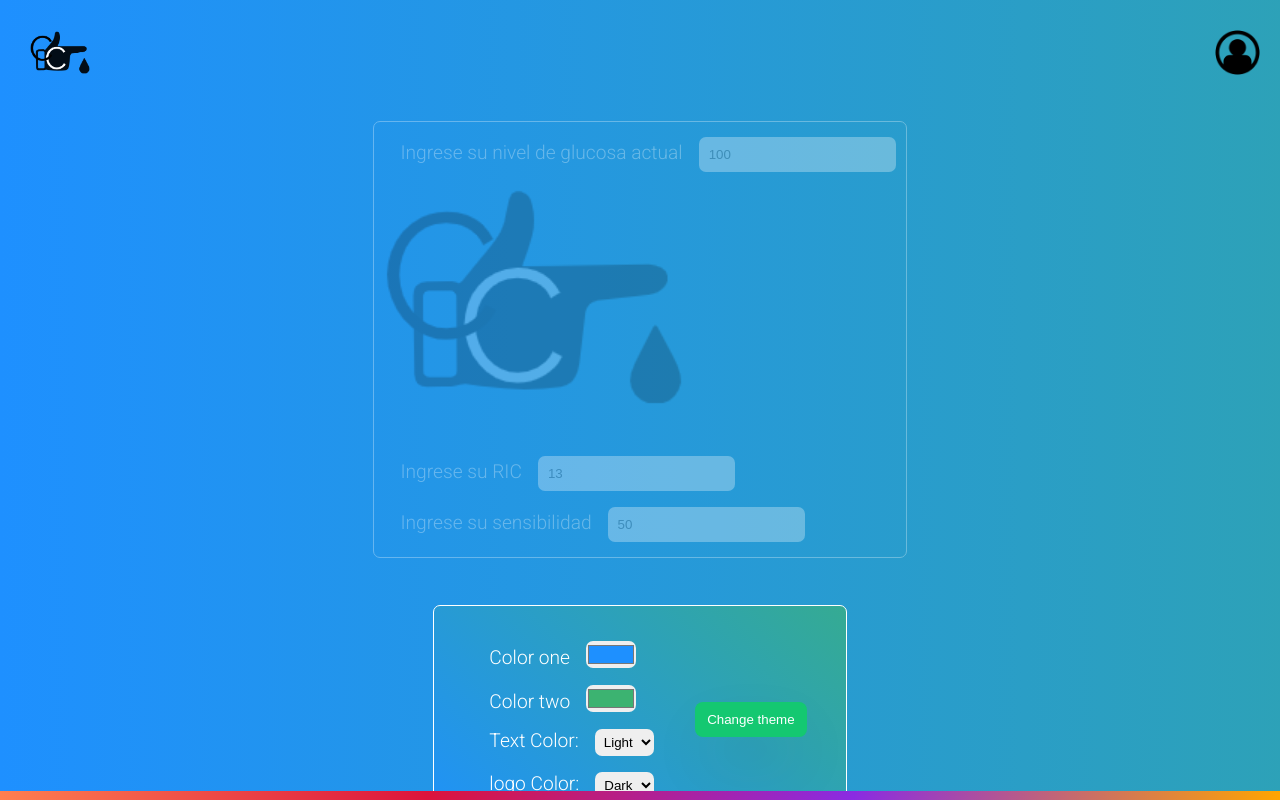
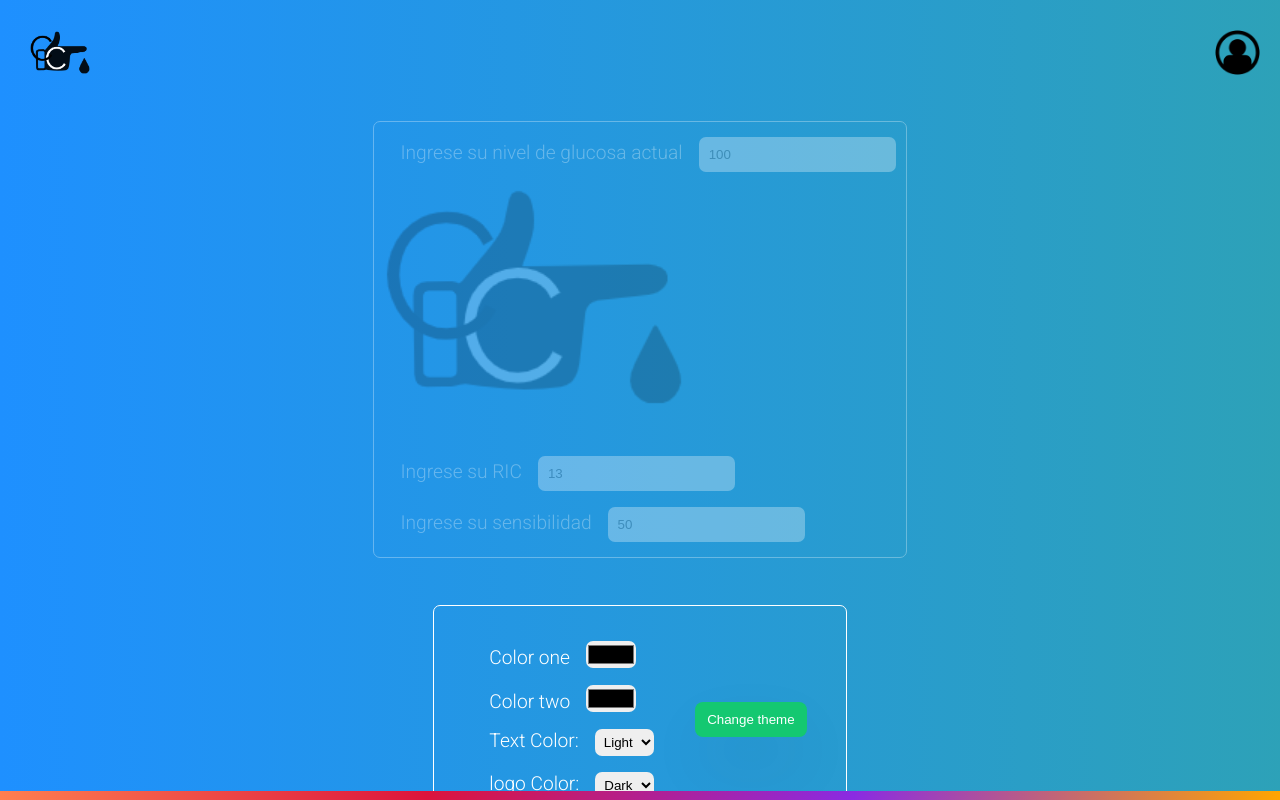
Before and after one commit to guillermo907/calculadora-insulina, a React (Create React App) app: page / in a window 1280 px wide. Both pictures are taken after a click on the picture 1237 px from the left and 52 px from the top of the page. Shown: the top 800 px of the page. Built offline with nearby package versions, Linux system fonts and the light colour scheme; no server answers.

Commit message:
added caching to theme settings, context

```diff
--- a/src/App.js
+++ b/src/App.js
@@ -1,10 +1,12 @@
-import React, { useEffect, useState } from "react";
+import React, { useEffect, useState, useContext } from "react";
 import axios from "axios";
 import Glucose from "./components/Glucose";
 import FoodInput from "./components/FoodInput";
 import Navbar from "./components/Navbar";
 import Footer from "./components/Footer";
 import Settings from "./components/Settings";
+import { ThemeContext, ThemeProvider } from "./contexts/ThemeContext.js";
+
 import "./styles/global.css";
 import styled from "styled-components";
 
@@ -24,16 +26,12 @@ const AppContainer = styled.div`
 `;
 
 const App = () => {
+  const { theme, setTheme } = useContext(ThemeContext);
+
   const initialState = {
     foodList: [],
     showUserSettings: false,
     userSettings: { RIC: 13, sensibilidad: 50 },
-    appSettings: {
-      colorOne: "dodgerblue",
-      colorTwo: "mediumseagreen",
-      textColor: "rgba(255, 255, 255, 0.785)",
-      logoColorMode: "dark",
-    },
   };
   const [state, setState] = useState(initialState);
 
@@ -54,25 +52,23 @@ const App = () => {
   };
 
   const changeColor = (colorOne, colorTwo, textColor, logoColorMode) => {
-    setState({
-      ...state,
-      appSettings: {
-        ...state.appSettings,
+    setTheme({
+      ...theme,
       colorOne: colorOne,
       colorTwo: colorTwo,
       textColor: textColor,
       logoColorMode: logoColorMode,
-      },
     });
   };
 
   return (
+    <ThemeProvider value={{ theme, setTheme }}>
       <AppContainer
         className="flex-column center main-container"
-      colorOne={state.appSettings.colorOne}
-      colorTwo={state.appSettings.colorTwo}
-      textColor={state.appSettings.textColor}
-      logoColorMode={state.appSettings.logoColorMode}
+        colorOne={theme.colorOne}
+        colorTwo={theme.colorTwo}
+        textColor={theme.textColor}
+        logoColorMode={theme.logoColorMode}
       >
         <Navbar
           toggleUserSettings={() => {
@@ -82,13 +78,17 @@ const App = () => {
             }));
           }}
         />
+        {state.showUserSettings && <Glucose user={state.userSettings} />}
         {state.showUserSettings && (
-        <Glucose user={state.userSettings} setTheme={changeColor} />
+          <Settings
+            setState={changeColor}
+            initialColorState={initialState.appSettings}
+          />
         )}
-      {state.showUserSettings && <Settings setTheme={changeColor} />}
         <FoodInput foods={state.foodList} />
         <Footer />
       </AppContainer>
+    </ThemeProvider>
   );
 };
 
--- a/src/components/Settings.js
+++ b/src/components/Settings.js
@@ -60,17 +60,11 @@ const SettingsCont = styled.div`
   }
 `;
 
-const Settings = ({ setTheme }) => {
-  const initialColorState = {
-    colorOne: "#1e90ff",
-    colorTwo: "#3cb371",
-    textColor: "",
-    logoColorMode: "dark",
-  };
-  const [colors, setColors] = useState(initialColorState);
+const Settings = ({ setState, initialColorState }) => {
+  const [colors, setColors] = useState({ initialColorState });
 
   const handleColorChange = () => {
-    setTheme(
+    setState(
       colors.colorOne,
       colors.colorTwo,
       colors.textColor,
@@ -91,7 +85,6 @@ const Settings = ({ setTheme }) => {
             <input
               type="color"
               name="color1"
-              value={colors.colorOne}
               onChange={(e) => {
                 setColors({ ...colors, colorOne: e.target.value });
               }}
@@ -102,7 +95,6 @@ const Settings = ({ setTheme }) => {
             <input
               type="color"
               name="color2"
-              value={colors.colorTwo}
               onChange={(e) => {
                 setColors({ ...colors, colorTwo: e.target.value });
               }}
@@ -113,7 +105,6 @@ const Settings = ({ setTheme }) => {
             <select
               id="textColor"
               name="textColor"
-              value={colors.textColor}
               onChange={(e) => {
                 setColors({ ...colors, textColor: e.target.value });
               }}
@@ -128,13 +119,12 @@ const Settings = ({ setTheme }) => {
             <select
               id="textColor"
               name="textColor"
-              value={colors.logoColorMode}
               onChange={(e) => {
                 setColors({ ...colors, logoColorMode: e.target.value });
               }}
             >
+              <option value="dark">Dark</option>
               <option value="light">Light</option>
-              <option value="dark">Dark</option>
             </select>
           </div>
         </div>
--- /dev/null
+++ b/src/contexts/ThemeContext.js
@@ -0,0 +1,28 @@
+import { useState, createContext, useEffect } from "react";
+
+export const ThemeContext = createContext();
+
+export const ThemeProvider = (props) => {
+  const initialTheme = {
+    colorOne: "#1e90ff",
+    colorTwo: "#3cb371",
+    textColor: "rgba(255, 255, 255, 0.785)",
+    logoColorMode: "dark",
+  };
+
+  const [theme, setTheme] = useState(
+    // Get the theme from local storage, or use the initial theme
+    JSON.parse(localStorage.getItem("theme")) || initialTheme
+  );
+
+  useEffect(() => {
+    // Save the theme to local storage when it changes
+    localStorage.setItem("theme", JSON.stringify(theme));
+  }, [theme]);
+
+  return (
+    <ThemeContext.Provider value={{ theme, setTheme }}>
+      {props.children}
+    </ThemeContext.Provider>
+  );
+};
--- a/src/index.js
+++ b/src/index.js
@@ -1,6 +1,11 @@
-import React from "react";
+import React, { useContext } from "react";
 import ReactDOM from "react-dom/client";
+import { ThemeProvider } from "./contexts/ThemeContext.js";
 import App from "./App";
 
 const root = ReactDOM.createRoot(document.getElementById("root"));
-root.render(<App />);
+root.render(
+  <ThemeProvider>
+    <App />
+  </ThemeProvider>
+);
--- a/src/styles/global.css
+++ b/src/styles/global.css
@@ -103,7 +103,7 @@ h4 {
     rgba(7, 45, 91, 0.331)
   );
   background-size: 300%;
-  min-height: 82dvh;
+  min-height: 84dvh;
 }
 
 h3.legend {
```
Lines whose indentation alone changed are shown as unchanged.
